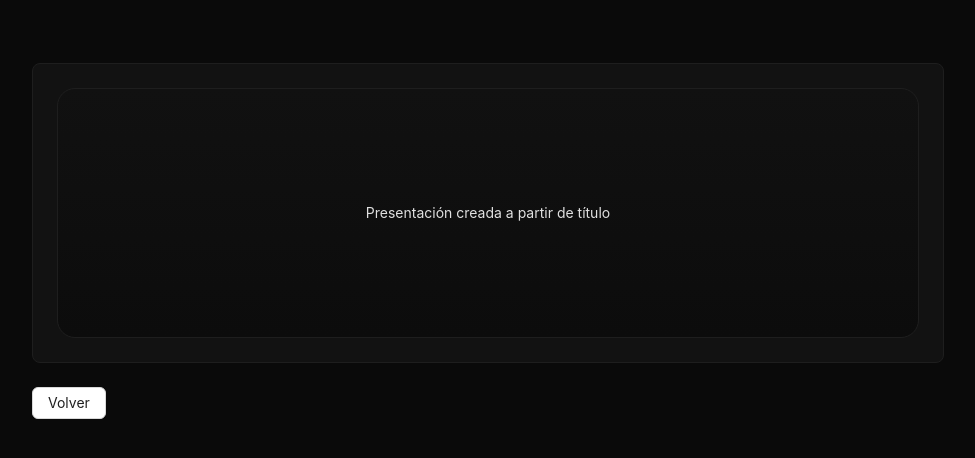
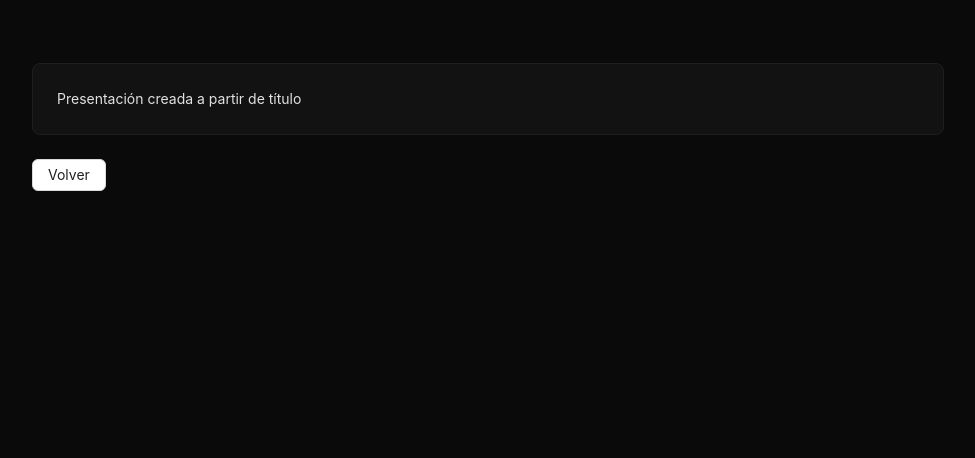
Before and after one commit to Beatriz-Valencia/metricasAudiencia_frontend, a React (Vite) app: page /v/1 in a window 1280 px wide. Shown: the top 458 px of the page, without its empty margins (152-1127 px from the left). Built offline with nearby package versions, Linux system fonts and the light colour scheme.

Commit message:
ajustes estilos

```diff
--- a/src/components/PlayerCard.jsx
+++ b/src/components/PlayerCard.jsx
@@ -4,7 +4,7 @@ import { Card, Typography } from "antd";
 export default function PlayerCard({ title }) {
   return (
     <Card>
-      <div className="player-box">
+      <div className="">
         <Typography.Text type="secondary">
           Presentación creada a partir de título
         </Typography.Text>
--- a/src/index.css
+++ b/src/index.css
@@ -9,10 +9,6 @@
   --accent-ink: #0a0a0a;
 }
 
-/* * {
-  box-sizing: border-box
-} */
-
 html,
 body,
 #root {
@@ -20,6 +16,9 @@ body,
 }
 
 body {
+   min-height: 100vh;
+   align-items: center;
+   justify-content: center;
   margin: 0;
   color: var(--fg);
   background: var(--bg);
@@ -92,10 +91,10 @@ a:hover {
 }
 
 .player-box {
-  background: linear-gradient(180deg, #111 0%, #0c0c0c 100%);
-  border: 1px solid var(--line);
+   min-height: 100vh;
   border-radius: 18px;
-  min-height: 250px;
+  background-color: var(--bg);
+  min-height: 300px;
   display: flex;
   align-items: center;
   justify-content: center;
--- a/src/pages/Create.jsx
+++ b/src/pages/Create.jsx
@@ -22,9 +22,8 @@ return (
     <div style={{ minHeight: "100vh", display: "grid", placeItems: "center", padding: 24 }}>
       <Card style={{ width: "100%", maxWidth: 640 }}>
         <Space direction="vertical" size="large" style={{ width: "100%" }}>
-          <Typography.Title level={2}>Crear presentación</Typography.Title>
           <Typography.Paragraph type="secondary">
-            Mide cómo tu audiencia interactua tu presentación
+            Mide cómo tu audiencia interactua con tu presentación
           </Typography.Paragraph>
 
           <Input.TextArea
--- a/src/pages/Stats.jsx
+++ b/src/pages/Stats.jsx
@@ -16,9 +16,6 @@ export default function Stats() {
   return (
     <div style={{ minHeight: "100vh", display: "grid", placeItems: "center", padding: 24 }}>
     <Card style={{width:"100%", maxWidth:720}}>
-      <Typography.Title level={2} style={{ marginBottom: 16 }}>
-        Métricas
-      </Typography.Title>
       <Space wrap>
         <Card>
           <Statistic title="Número de veces vista" value={m.views} />
@@ -42,7 +39,7 @@ export default function Stats() {
           icon={<HomeOutlined />}
           onClick={() => nav("/")}
         >
-          Volver al inicoi
+          Volver al inicio
         </Button>
       </div>
     </Card>
```
